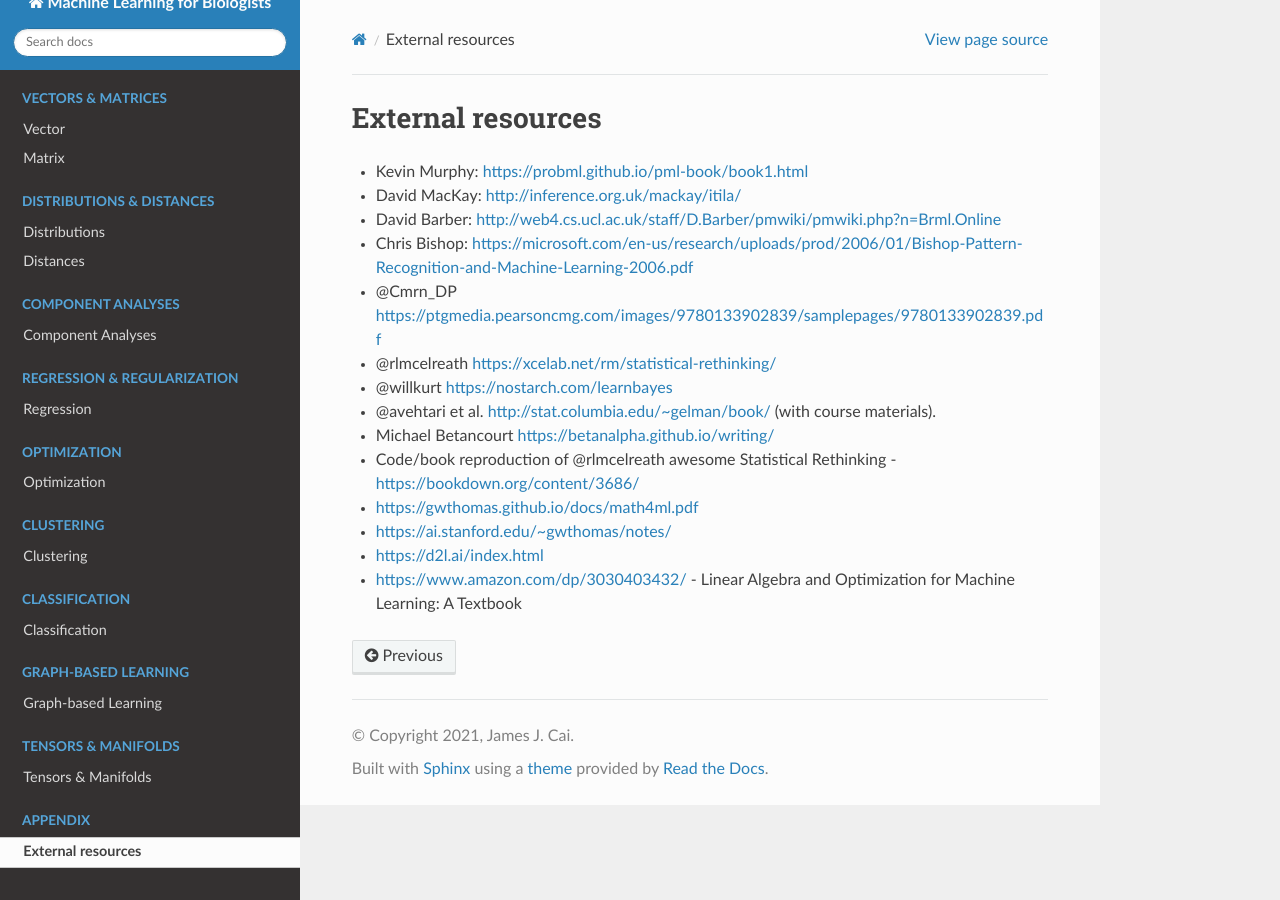
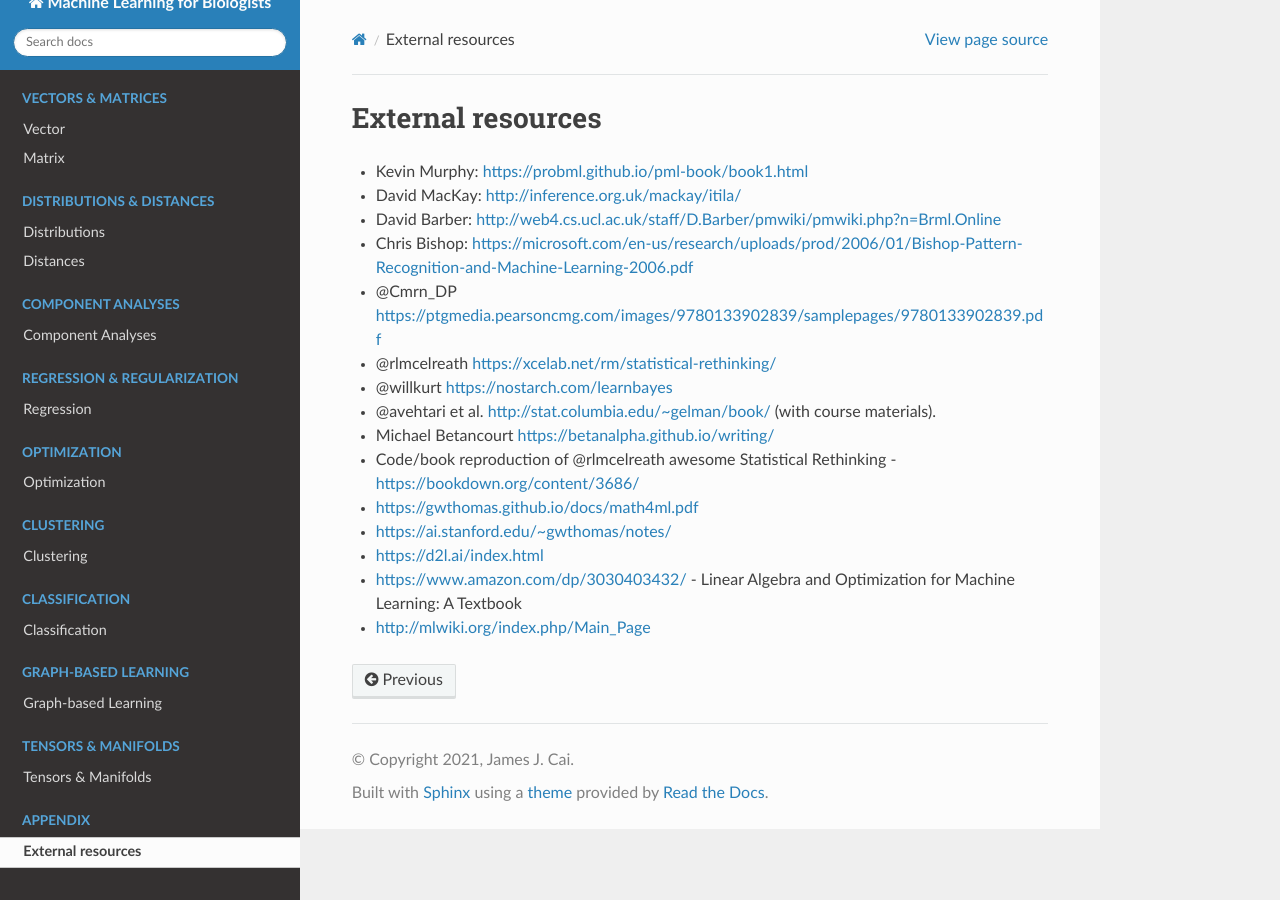
Before and after one commit to jamesjcai/readthedocs_ml4b, a Sphinx documentation site: the page built from docs/refs.rst, in a window 1280 px wide. Built offline with Sphinx 7.4.7 and the Read the Docs theme 2.0.0, drawn with Linux system fonts in a browser that asks for light colours; some of the changed lines change nothing that is shown.

Commit message:
Update refs.rst

```diff
--- a/docs/refs.rst
+++ b/docs/refs.rst
@@ -17,3 +17,4 @@ External resources
 - https://ai.stanford.edu/~gwthomas/notes/
 - https://d2l.ai/index.html
 - https://www.amazon.com/dp/3030403432/ - Linear Algebra and Optimization for Machine Learning: A Textbook
+- http://mlwiki.org/index.php/Main_Page
```
